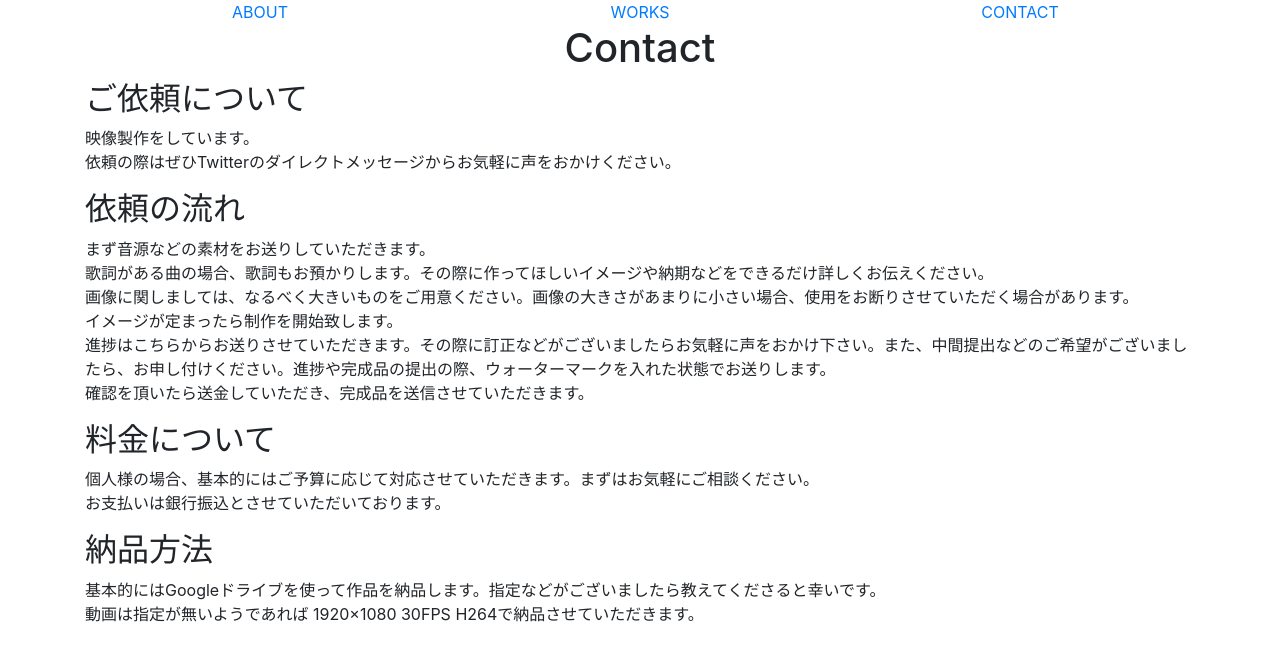
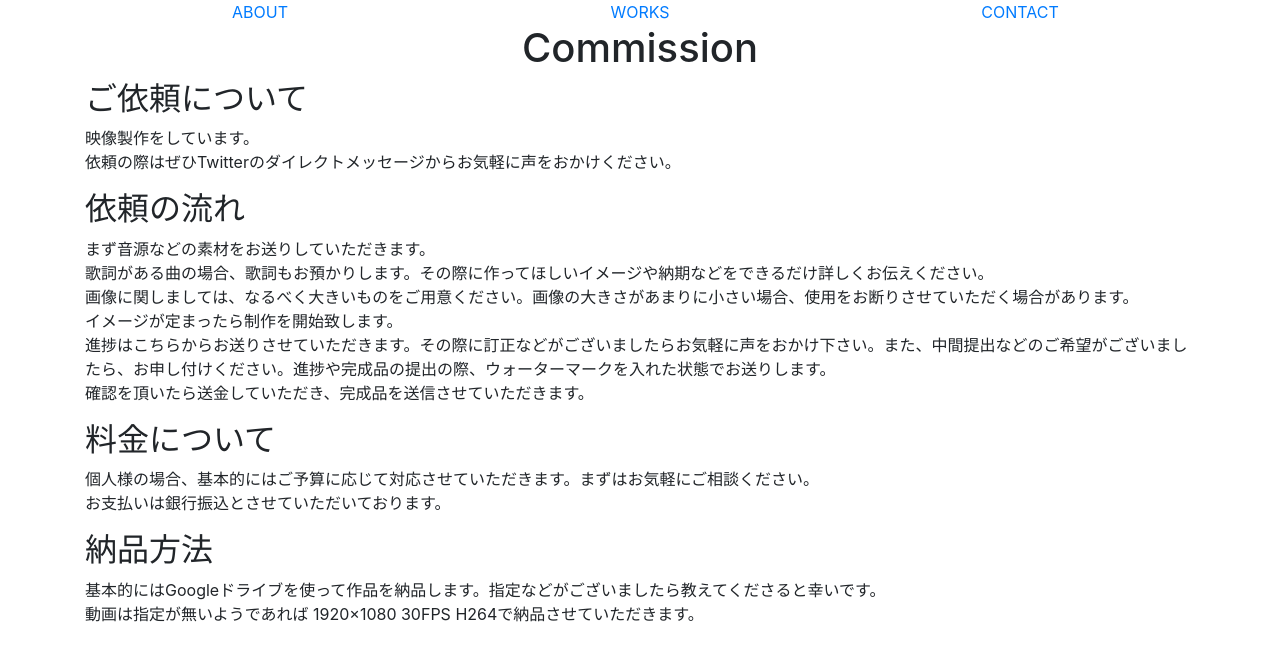
Before and after one commit to Rlettuce05/kaede-web, a Nuxt app: page /Contact in a window 1280 px wide. Shown: the top 660 px of the page. Built offline with nearby package versions, Linux system fonts and the light colour scheme.

Commit message:
✒ Contact.vue : rename pagetitle

```diff
--- a/pages/Contact.vue
+++ b/pages/Contact.vue
@@ -2,7 +2,7 @@
   <div>
     <NavBar />
     <div class="content">
-      <h1 class="PageTitle">Contact</h1>
+      <h1 class="PageTitle">Commission</h1>
       <b-container>
         <h2 class="Index">ご依頼について</h2>
         <div class="TextBody">
```
